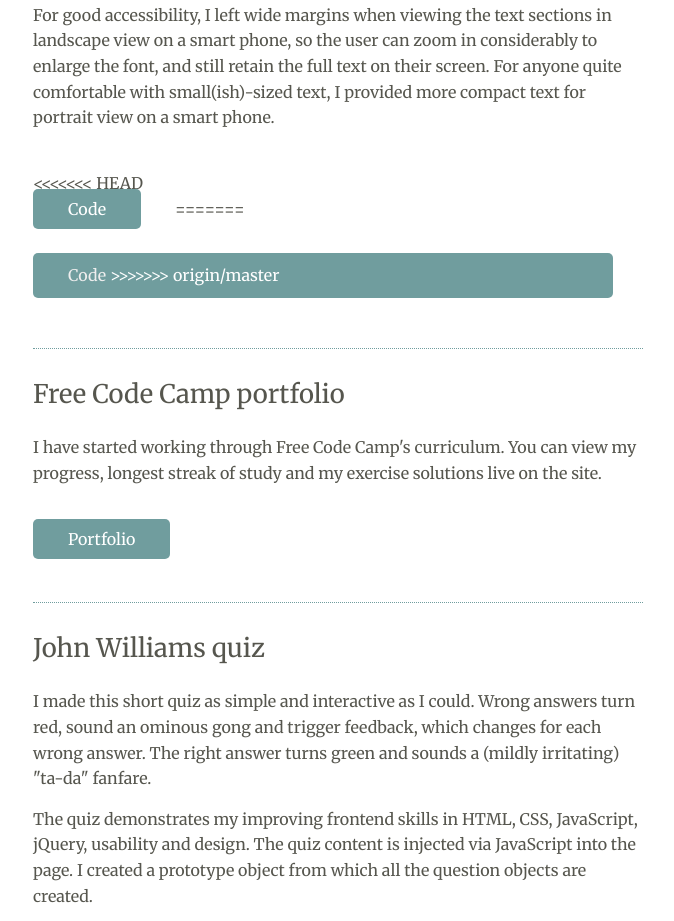
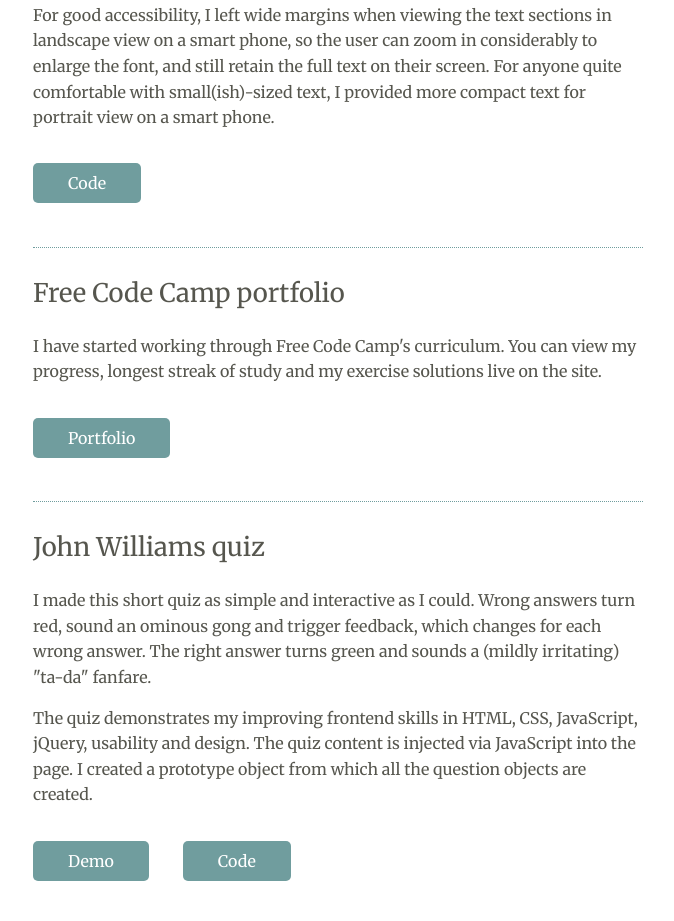
Before and after one commit to danielrlc/portfolio-fcc, a plain HTML site: page index.html in a window 1280 px wide. Shown: the part 1396-2317 px from the top of the page, without its empty margins (302-976 px from the left). Drawn offline with nearby package versions, Linux system fonts and the light colour scheme.

Commit message:
Corrected a link

```diff
--- a/index.html
+++ b/index.html
@@ -131,20 +131,11 @@ PROJECT NOTES
     <a name="portfolio"><h2>Portfolio</h2></a>
     <p>I built this portfolio site (the site you're looking at now) from scratch without using any framework. It is fully responsive and can be viewed and read easily on any device at any viewport width. I kept the responsiveness very simple with just two break points.</p>
     <p>For good accessibility, I left wide margins when viewing the text sections in landscape view on a smart phone, so the user can zoom in considerably to enlarge the font, and still retain the full text on their screen. For anyone quite comfortable with small(ish)-sized text, I provided more compact text for portrait view on a smart phone.</p><br>
-<<<<<<< HEAD
-    <p>
-        <a class="small-button" href="http://github.com/rawreef/portfolio" >Code</a>
-=======
-    <p class="small-button">
-        <a href="http://github.com/rawreef/portfolio" >Code</a>
->>>>>>> origin/master
-    </p>
+    <p><a class="small-button" href="http://github.com/rawreef/portfolio-fcc">Code</a></p>
 
     <a name="fcc-portfolio"><h2>Free Code Camp portfolio</h2></a>
     <p>I have started working through Free Code Camp's curriculum. You can view my progress, longest streak of study and my exercise solutions live on the site.</p><br>
-    <p>
-        <a class="small-button" href="http://freecodecamp.com/rawreef">Portfolio</a>
-    </p>
+    <p><a class="small-button" href="http://freecodecamp.com/rawreef">Portfolio</a></p>
 
     <a name="john-williams-quiz"><h2>John Williams quiz</h2></a>
     <p>I made this short quiz as simple and interactive as I could. Wrong answers turn red, sound an ominous gong and trigger feedback, which changes for each wrong answer. The right answer turns green and sounds a (mildly irritating) "ta-da" fanfare.</p>
```
